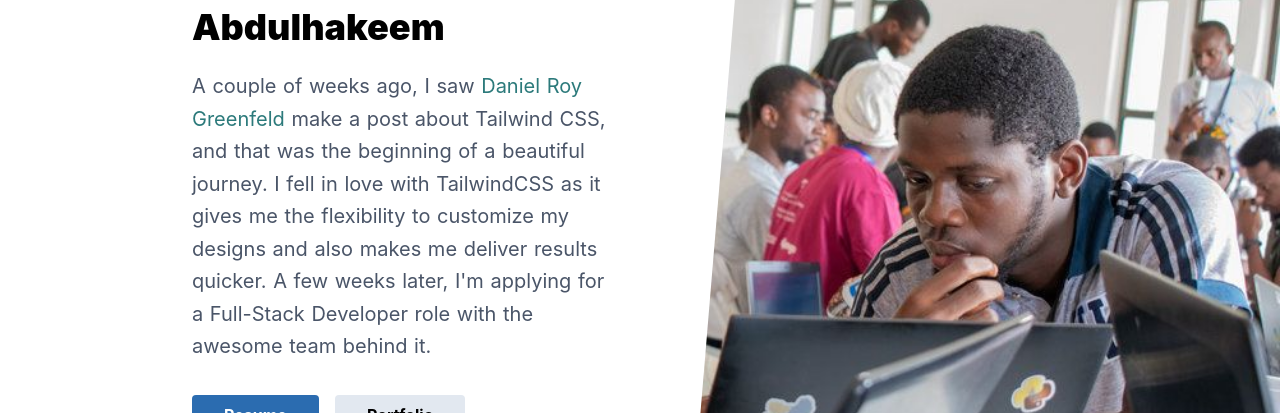
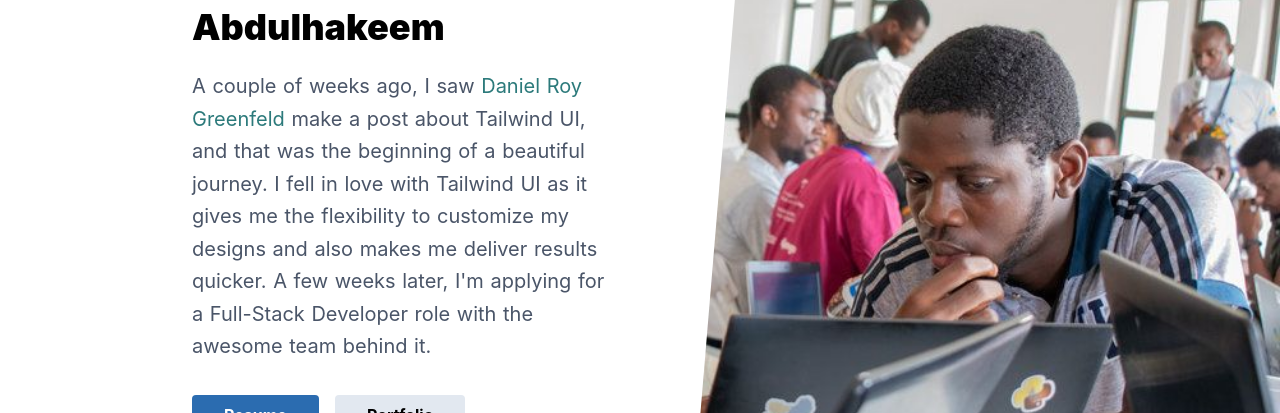
Before and after one commit to amustapha/tailwind-application, a Nuxt app: page / in a window 1280 px wide. Shown: the part 150-563 px from the top of the page. Built offline with nearby package versions, Linux system fonts and the light colour scheme.

Commit message:
Tailwind CSS -> Tailwind UI

```diff
--- a/components/marketing/index.vue
+++ b/components/marketing/index.vue
@@ -9,8 +9,8 @@
       </h1>
       <p class="text-gray-700 font-normal text-lg lg:text-xl leading-relaxed">
         A couple of weeks ago, I saw <a href="https://www.linkedin.com/in/pydanny" class="text-teal-700"> Daniel Roy
-        Greenfeld </a> make a post about Tailwind CSS, and that was the beginning of a beautiful journey. I fell in love
-        with TailwindCSS as it gives me the flexibility to customize my designs and also makes me deliver results quicker.
+        Greenfeld </a> make a post about Tailwind UI, and that was the beginning of a beautiful journey. I fell in love
+        with Tailwind UI as it gives me the flexibility to customize my designs and also makes me deliver results quicker.
         A few weeks later, I'm applying for a Full-Stack Developer role with the awesome team behind it.
       </p>
       <div class="flex mt-8 font-bold">
```
